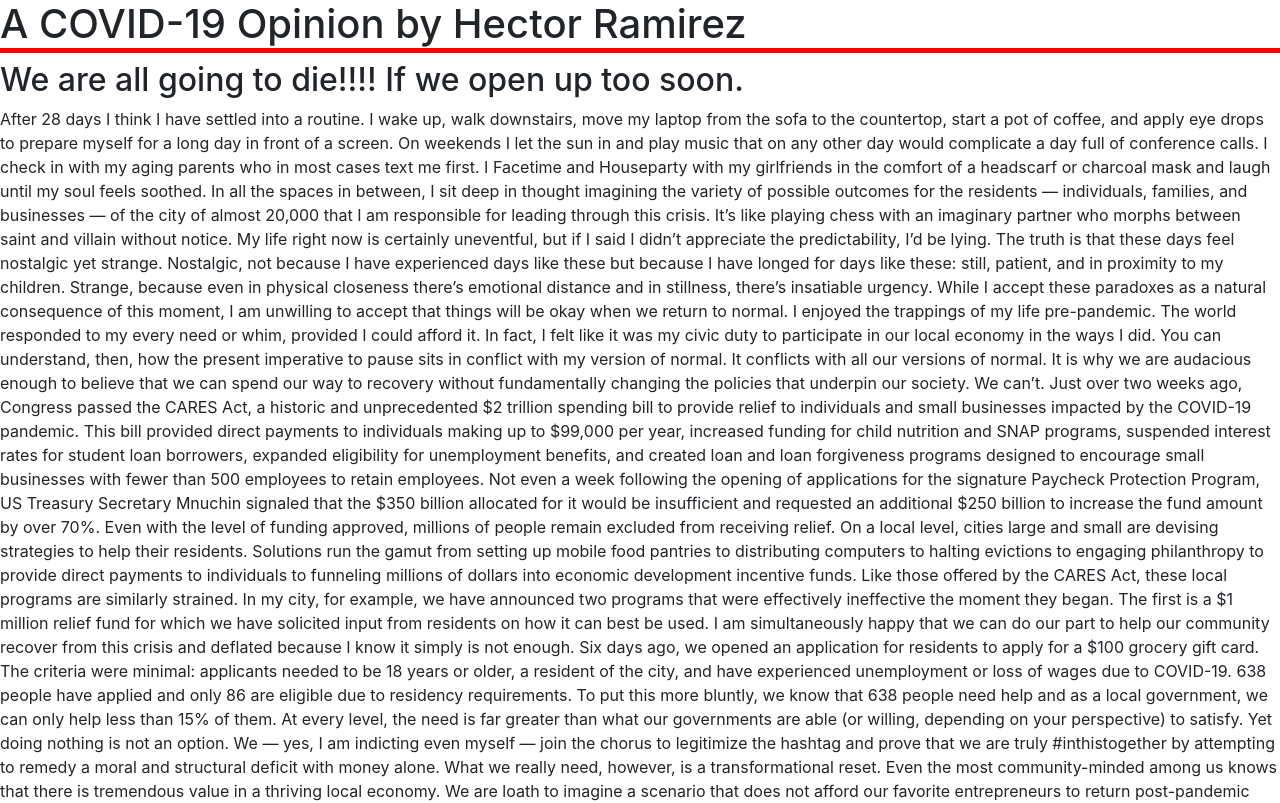
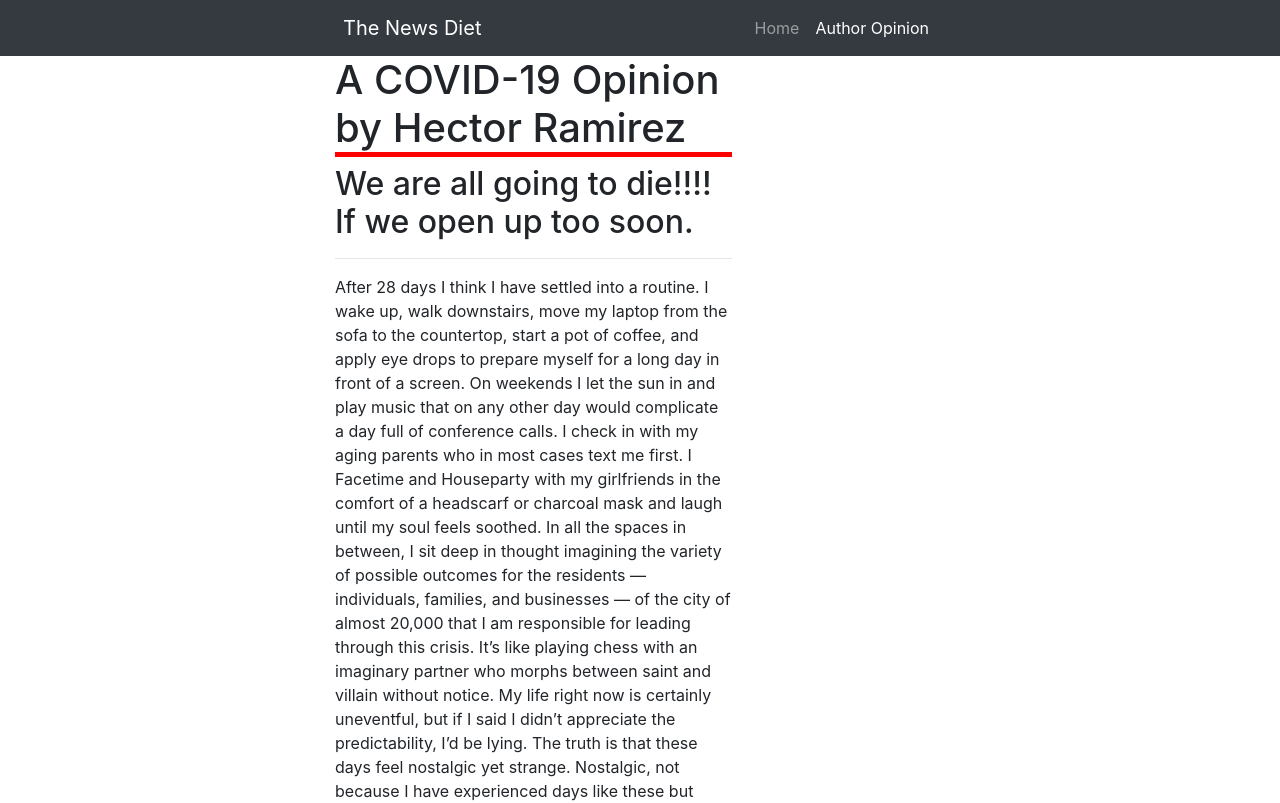
Before and after one commit to IsaacWeiser/The-News-Diet, a website: page hectorOpinion.html in a window 1280 px wide. Shown: the top 803 px of the page. Drawn offline with Linux system fonts and the light colour scheme.

Commit message:
Formatting for opinion page and example comments

```diff
--- a/hectorOpinion.html
+++ b/hectorOpinion.html
@@ -12,12 +12,49 @@
 
   <!-- Bootstrap core CSS -->
   <link href="vendor/bootstrap/css/bootstrap.css" rel="stylesheet">
+
+  <!-- Custom styles for this template -->
+  <link href="css/blog-post.css" rel="stylesheet">
+
   </head>
 
 
   <body>
+        <!-- Navigation -->
+        <nav class="navbar navbar-expand-lg navbar-dark bg-dark fixed-top">
+          <div class="container">
+            <a class="navbar-brand" href="index.html">The News Diet</a>
+            <button class="navbar-toggler" type="button" data-toggle="collapse" data-target="#navbarResponsive" aria-controls="navbarResponsive" aria-expanded="false" aria-label="Toggle navigation">
+              <span class="navbar-toggler-icon"></span>
+            </button>
+            <div class="collapse navbar-collapse" id="navbarResponsive">
+              <ul class="navbar-nav ml-auto">
+                <li class="nav-item">
+                  <a class="nav-link" href="index.html">Home
+                    <span class="sr-only">(current)</span>
+                  </a>
+                </li>
+                <li class="nav-item active">
+                  <a class="nav-link" href="reviews.html">Author Opinion</a>
+                    <span class="sr-only">(current)</span>
+                </li>
+              </ul>
+            </div>
+          </div>
+        </nav>
+
+        <!-- Page Content -->
+  <div class="container">
+
+    <div class="row">
+
+      <!-- Post Content Column -->
+      <div class="col-lg-8">
+
+        <!-- Title -->
   <h1 style="border-bottom:solid red 5px;"> A COVID-19 Opinion by Hector Ramirez</h1>
   <h2> We are all going to die!!!! If we  open up too soon.</h2>
+  <hr>
   <p>After 28 days I think I have settled into a routine.
 
 I wake up, walk downstairs, move my laptop from the sofa to the countertop, start a pot of coffee, and apply eye drops to prepare myself for a long day in front of a screen. On weekends I let the sun in and play music that on any other day would complicate a day full of conference calls. I check in with my aging parents who in most cases text me first. I Facetime and Houseparty with my girlfriends in the comfort of a headscarf or charcoal mask and laugh until my soul feels soothed. In all the spaces in between, I sit deep in thought imagining the variety of possible outcomes for the residents — individuals, families, and businesses — of the city of almost 20,000 that I am responsible for leading through this crisis. It’s like playing chess with an imaginary partner who morphs between saint and villain without notice.
@@ -48,6 +85,8 @@ I have always embraced the promise of progressive policies. As we approach our f
 
 We can return to normal or we can be okay. We cannot return to normal and be okay.</P>
 
+<hr>
+
   </body>
 
   </html>
```
Also changed, not shown: reviews.html (+4 -4 lines), img/mikayla.jpg (added).
